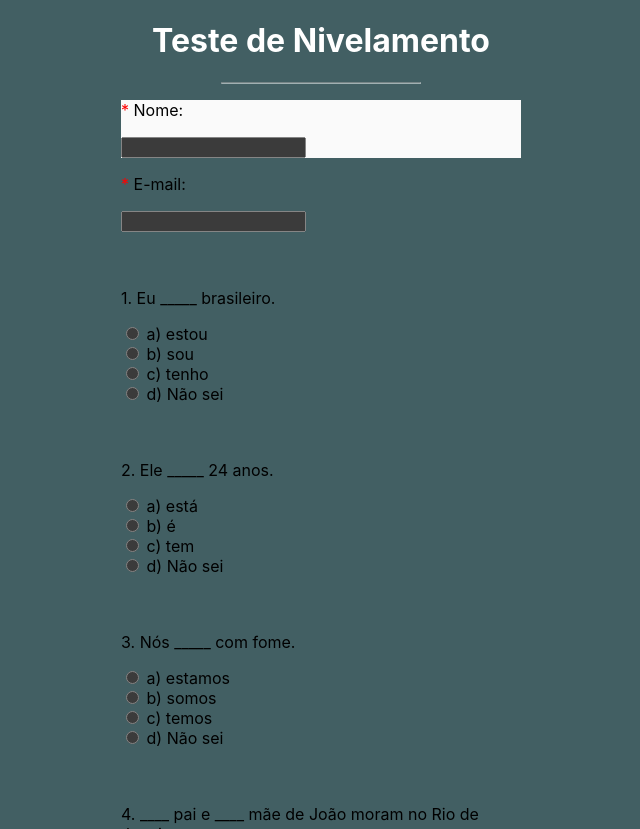
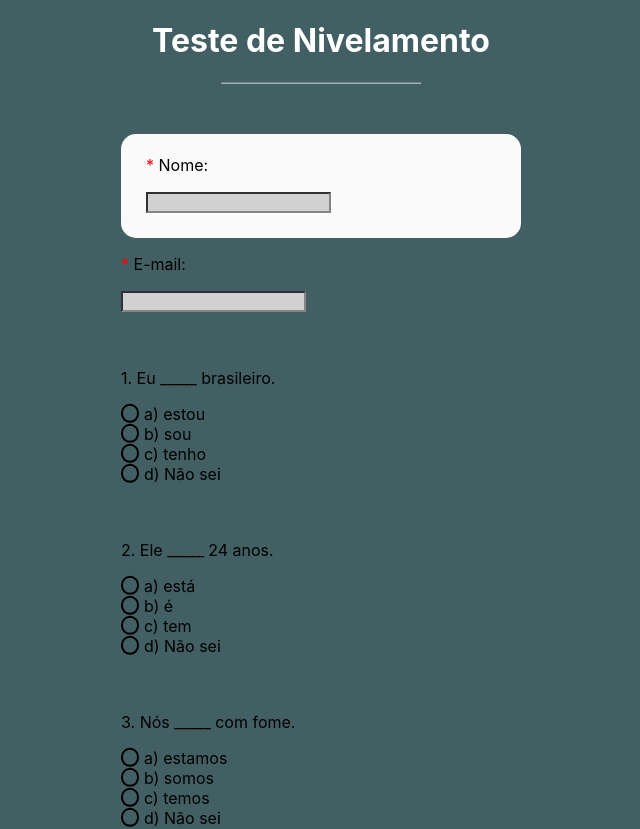
Before and after one commit to afgmlff/quiz-nextjs-vap, a Next.js app: page / in a window 1280 px wide. Shown: the top 829 px of the page, without its empty margins (319-959 px from the left). Built offline with nearby package versions, Linux system fonts and the light colour scheme.

Commit message:
init styling radio

```diff
--- a/styles/Home.module.css
+++ b/styles/Home.module.css
@@ -161,6 +161,9 @@
 
 .itemContainer{
   background-color: #fafafa;
+  border-radius: 15px;
+  margin-top: 10px;
+  padding: 5px 25px 25px 25px;
 }
 
 .pageTitle{
--- a/styles/globals.css
+++ b/styles/globals.css
@@ -27,4 +27,51 @@ a {
 hr{
     width: 200px;
     border-color: rgba(255, 255, 255, 0.504);
+    margin-bottom: 50px;
   }
+
+  input[type="text"], textarea {
+
+    background-color : #d1d1d1;
+
+  }
+
+  input[type="radio"] {
+
+    appearance: none;
+    /* For iOS < 15 */
+    background-color: var(--form-background);
+    /* Not removed via appearance */
+    margin: 0;
+
+    font: inherit;
+    color: currentColor;
+    width: 1.15em;
+    height: 1.15em;
+    border: 0.15em solid currentColor;
+    border-radius: 50%;
+    transform: translateY(-0.075em);
+
+    display: inline-grid;
+    place-content: center;
+  }
+
+  input[type="radio"]::before {
+    content: "";
+    width: 0.65em;
+    height: 0.65em;
+    border-radius: 50%;
+    transform: scale(0);
+    transition: 150ms transform ease-in-out;
+
+    background-color: CanvasText;
+  }
+
+  input[type="radio"]:checked::before {
+    transform: scale(1);
+  }
+
+  input[type="radio"]:focus {
+    outline: max(2px, 0.15em) solid currentColor;
+    outline-offset: max(2px, 0.15em);
+  }
```
